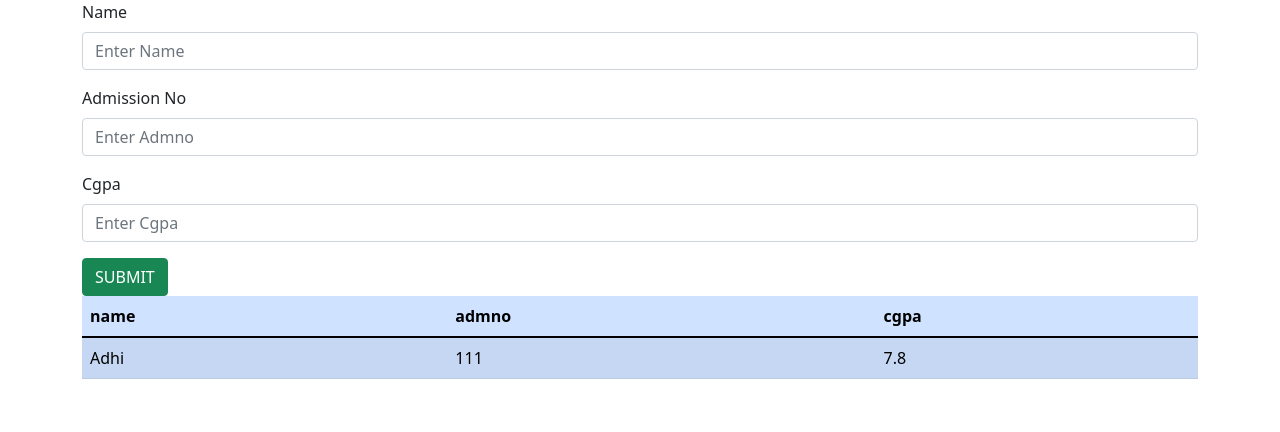
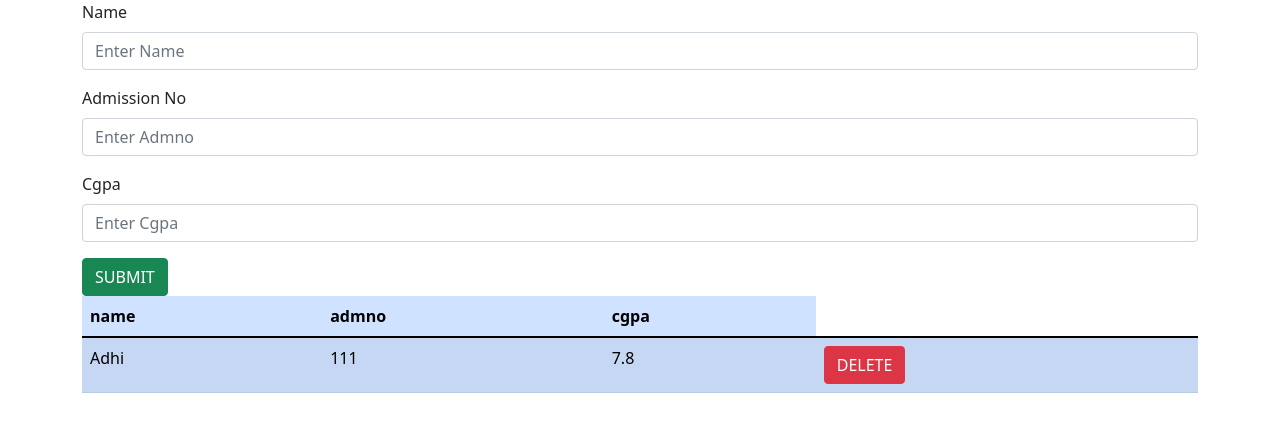
Before and after one commit to adhiponnuzz/Markappreactapp, a React (Create React App) app: page / in a window 1280 px wide. Shown: the top 432 px of the page. Built offline with nearby package versions, Linux system fonts and the light colour scheme.

Commit message:
view finished

```diff
--- a/src/component/View.js
+++ b/src/component/View.js
@@ -21,6 +21,7 @@ const View = () => {
                         <table class="table table-primary table-striped">
   <thead>
     <tr>
+
       <th scope="col">name</th>
       <th scope="col">admno</th>
       <th scope="col">cgpa</th>
@@ -34,6 +35,7 @@ const View = () => {
           <td>{value['name']}</td>
           <td>{value.admno}</td>
           <td>{value.cgpa}</td>
+          <td><button className="btn btn-danger">DELETE</button></td>
         </tr>
 
 
```
